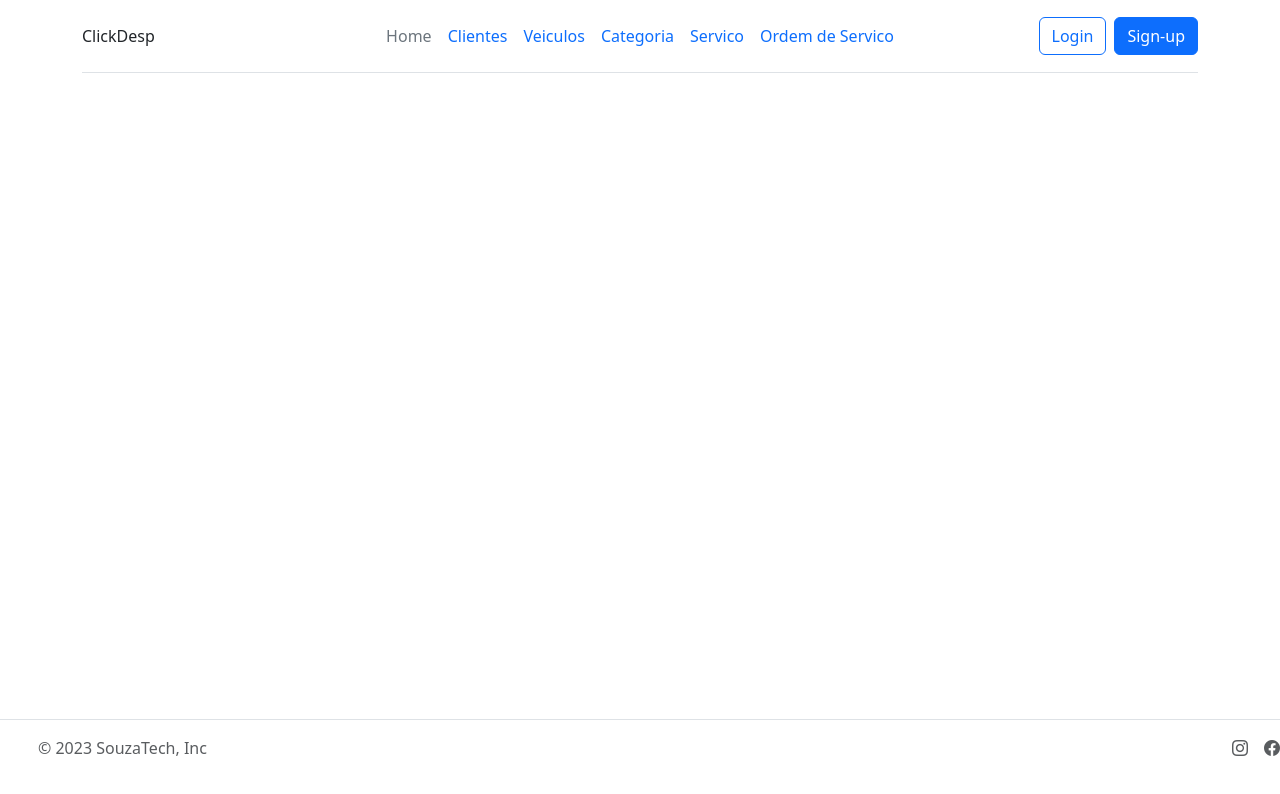
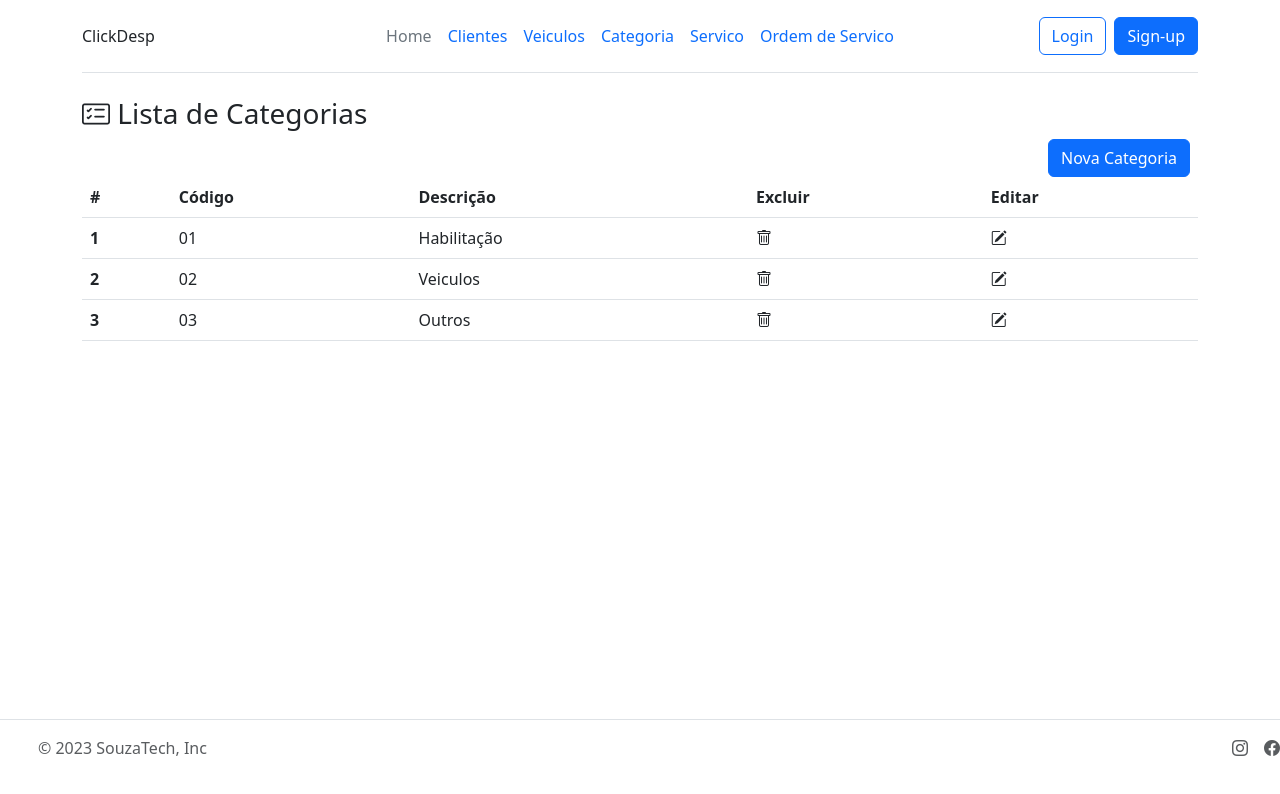
Before and after one commit to fhssouza/clickdesp, an Angular app: page /listarcategorias in a window 1280 px wide. Before the commit this address led to /. Shown: the top 794 px of the page. Built offline with nearby package versions, Linux system fonts and the light colour scheme.

Commit message:
componente categoria

```diff
--- a/src/app/app-routing.module.ts
+++ b/src/app/app-routing.module.ts
@@ -1,7 +1,12 @@
+import { AdicionarCategoriasComponent } from './componentes/categorias/adicionar-categorias/adicionar-categorias.component';
 import { NgModule } from '@angular/core';
 import { RouterModule, Routes } from '@angular/router';
+import { ListarCategoriasComponent } from './componentes/categorias/listar-categorias/listar-categorias.component';
 
-const routes: Routes = [];
+const routes: Routes = [
+  { path: 'listarcategorias', component: ListarCategoriasComponent },
+  { path: 'adicionarcategorias', component: AdicionarCategoriasComponent }
+];
 
 @NgModule({
   imports: [RouterModule.forRoot(routes)],
--- a/src/app/app.component.html
+++ b/src/app/app.component.html
@@ -1,2 +1,5 @@
 <app-navbar></app-navbar>
+<main>
+  <router-outlet></router-outlet>
+ </main>
 <app-footer></app-footer>
--- a/src/app/app.module.ts
+++ b/src/app/app.module.ts
@@ -5,12 +5,16 @@ import { AppRoutingModule } from './app-routing.module';
 import { AppComponent } from './app.component';
 import { NavbarComponent } from './componentes/navbar/navbar.component';
 import { FooterComponent } from './componentes/footer/footer.component';
+import { ListarCategoriasComponent } from './componentes/categorias/listar-categorias/listar-categorias.component';
+import { AdicionarCategoriasComponent } from './componentes/categorias/adicionar-categorias/adicionar-categorias.component';
 
 @NgModule({
   declarations: [
     AppComponent,
     NavbarComponent,
-    FooterComponent
+    FooterComponent,
+    ListarCategoriasComponent,
+    AdicionarCategoriasComponent
   ],
   imports: [
     BrowserModule,
--- /dev/null
+++ b/src/app/componentes/categorias/adicionar-categorias/adicionar-categorias.component.html
@@ -0,0 +1,11 @@
+<div class="container">
+<h3><i class="bi bi-card-checklist"></i> Adicionar Categorias</h3>
+<div class="mb-3">
+  <label for="exampleFormControlInput1" class="form-label">Descrição</label>
+  <input type="text" class="form-control" id="exampleFormControlInput1" placeholder="Descrição">
+</div>
+<div class="d-grid gap-2 d-md-block">
+  <button class="btn btn-primary" type="button">Salvar</button>
+  <button class="btn btn-danger" type="button" routerLink="/listarcategorias">Cancelar</button>
+</div>
+</div>
--- /dev/null
+++ b/src/app/componentes/categorias/listar-categorias/listar-categorias.component.html
@@ -0,0 +1,41 @@
+<div class="container">
+<h3><i class="bi bi-card-checklist"></i> Lista de Categorias</h3>
+<div class="d-grid gap-2 d-md-flex justify-content-md-end">
+  <button class="btn btn-primary me-md-2" type="button" routerLink="/adicionarcategorias">Nova Categoria</button>
+</div>
+ <table class="table">
+  <thead>
+    <tr>
+      <th scope="col">#</th>
+      <th scope="col">Código</th>
+      <th scope="col">Descrição</th>
+      <th scope="col">Excluir</th>
+      <th scope="col">Editar</th>
+    </tr>
+  </thead>
+  <tbody>
+    <tr>
+      <th scope="row">1</th>
+      <td>01</td>
+      <td>Habilitação</td>
+      <td><i class="bi bi-trash"></i></td>
+      <td><i class="bi bi-pencil-square"></i></td>
+    </tr>
+    <tr>
+      <th scope="row">2</th>
+      <td>02</td>
+      <td>Veiculos</td>
+      <td><i class="bi bi-trash"></i></td>
+      <td><i class="bi bi-pencil-square"></i></td>
+    </tr>
+    <tr>
+      <th scope="row">3</th>
+      <td>03</td>
+      <td>Outros</td>
+      <td><i class="bi bi-trash"></i></td>
+      <td><i class="bi bi-pencil-square"></i></td>
+    </tr>
+
+  </tbody>
+</table>
+</div>
--- a/src/app/componentes/navbar/navbar.component.html
+++ b/src/app/componentes/navbar/navbar.component.html
@@ -8,7 +8,7 @@
       <li><a href="#" class="nav-link px-2 link-secondary">Home</a></li>
       <li><a href="#" class="nav-link px-2">Clientes</a></li>
       <li><a href="#" class="nav-link px-2">Veiculos</a></li>
-      <li><a href="#" class="nav-link px-2">Categoria</a></li>
+      <li><a routerLink="/listarcategorias" class="nav-link px-2">Categoria</a></li>
       <li><a href="#" class="nav-link px-2">Servico</a></li>
       <li><a href="#" class="nav-link px-2">Ordem de Servico</a></li>
     </ul>
```
Also changed, not shown: src/app/componentes/categorias/adicionar-categorias/adicionar-categorias.component.ts (added, +10 -0 lines), src/app/componentes/categorias/listar-categorias/listar-categorias.component.ts (added, +10 -0 lines), src/app/componentes/categorias/adicionar-categorias/adicionar-categorias.component.css (added), src/app/componentes/categorias/listar-categorias/listar-categorias.component.css (added), 2 other files (tests, documents, lock files or other folders).
